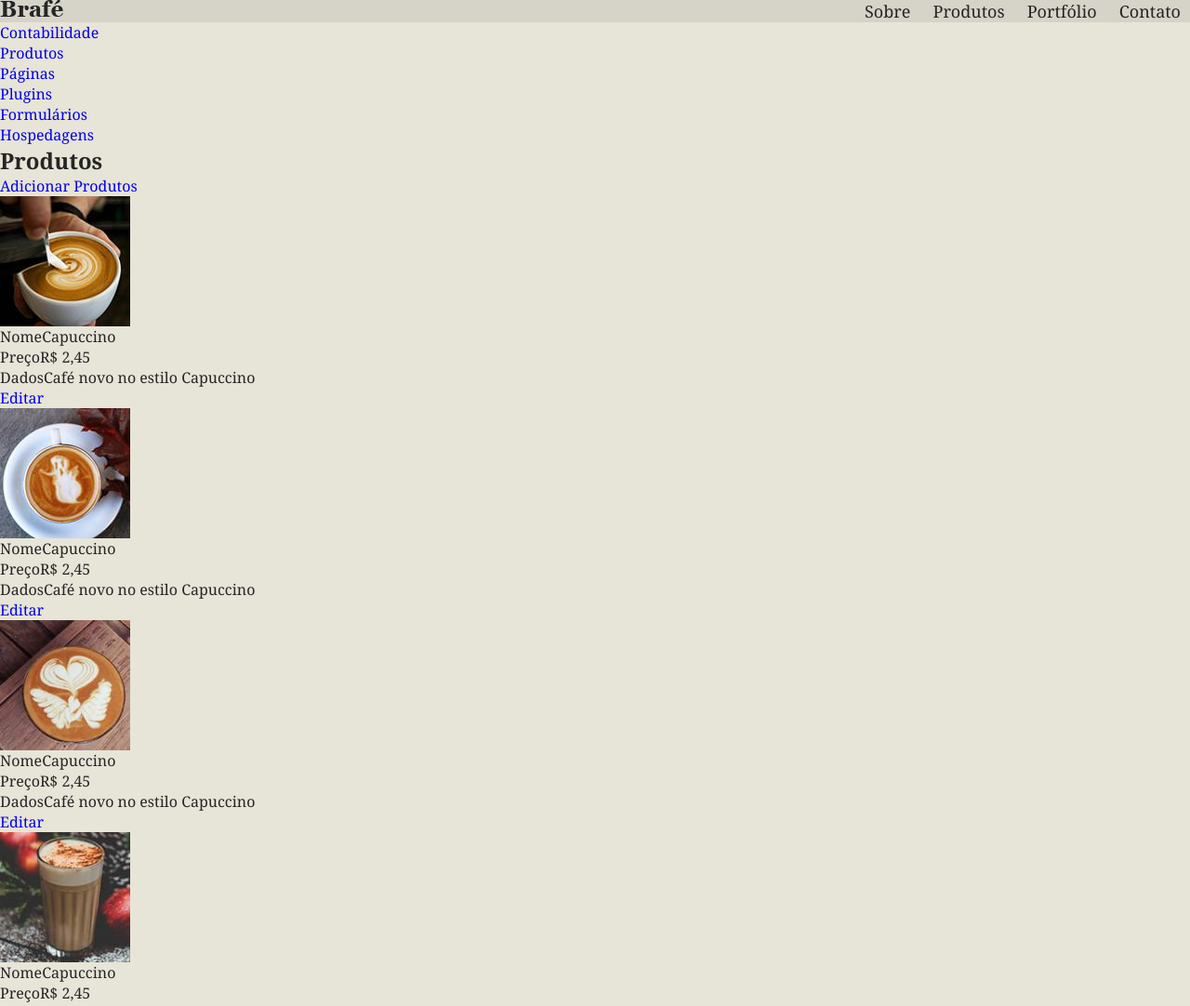
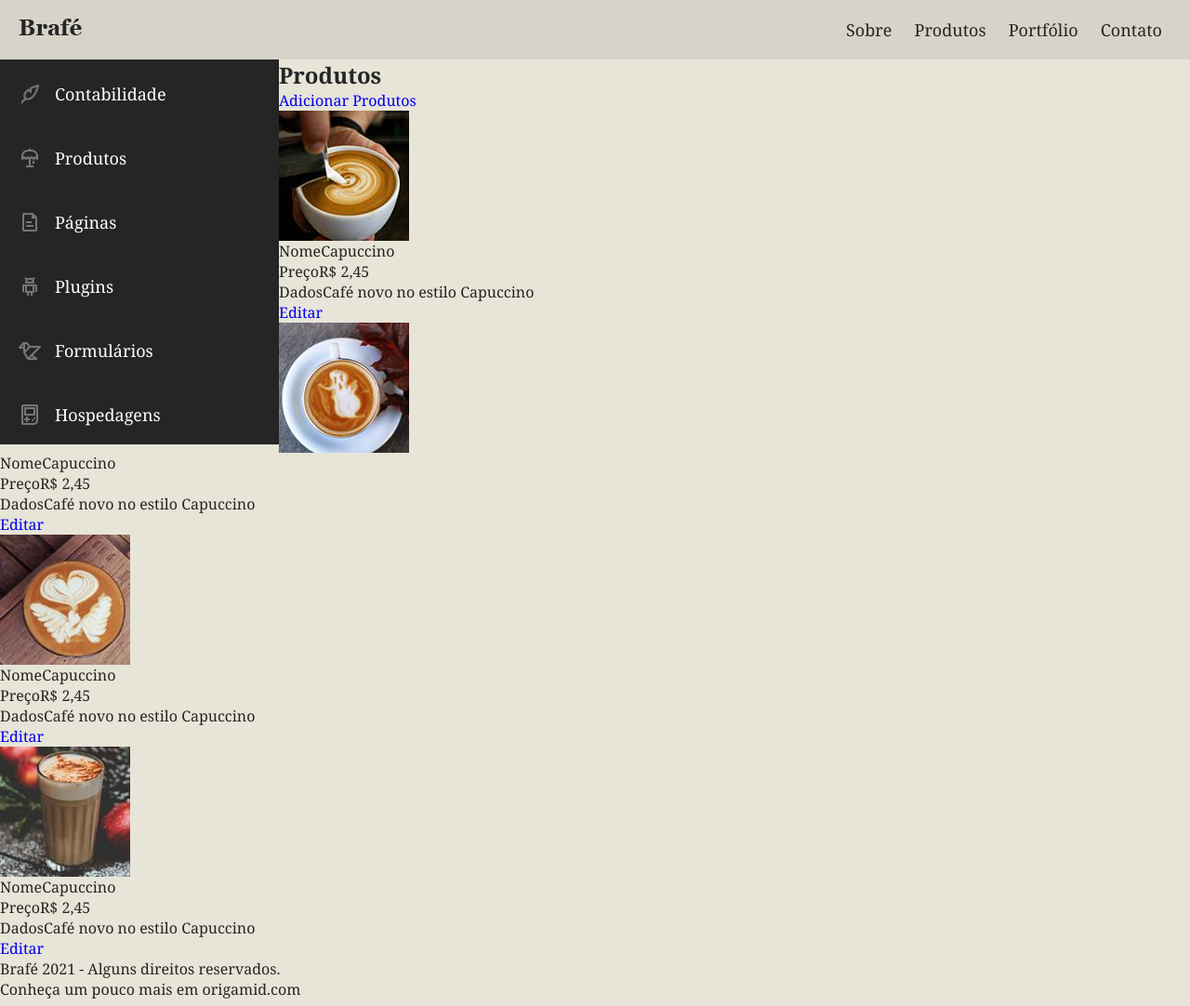
Before and after one commit to thiagoeds/Brafe_3_puro, a plain HTML site: page index.html in a window 1280 px wide. Shown: the top 1082 px of the page at 93% size. Drawn offline with Linux system fonts and the light colour scheme.

Commit message:
continuação

```diff
--- a/css/style.css
+++ b/css/style.css
@@ -30,6 +30,7 @@ a {
 
 .header {
   background: #d6d3c8;
+  padding: 20px;
 }
 
 .header::after, .header::before {
@@ -59,3 +60,57 @@ float: right;
 .header-menu li:first-child a {
   padding-left: 0px;
 }
+
+/* Main */
+
+/* Side Nav */
+
+.side-nav {
+  width: 300px;
+  background: #252525;
+  float: left;
+}
+
+.side-nav li a {
+  display: block;
+  color: #fff;
+  border-color: 2px solid #484846;
+  font-size: 1.125em;
+  padding: 20px;
+}
+
+.side-nav li a::before {
+  content: '';
+  display: inline-block;
+  width: 24px;
+  height: 24px;
+  top: 5px;
+  margin-right: 15px;
+  position: relative;
+  background-image: url('../img/icones.png');
+}
+.nav-contabilidade::before {
+background-position: 0 0;
+}
+.nav-produtos::before {
+background-position: 0 -24px;
+}
+
+.nav-paginas::before {
+background-position: 0 calc(-24px * 2);
+}
+
+.nav-plugins::before {
+background-position: 0 calc(-24px * 3);
+}
+
+.nav-formulario::before {
+background-position: 0 calc(-24px * 4);
+}
+
+.nav-hospedagens::before {
+background-position: 0 calc(-24px * 5);
+}
+
+
+/*  */
--- a/index.html
+++ b/index.html
@@ -26,14 +26,14 @@
   </header>
 
   <main>
-    <nav>
+    <nav class="side-nav">
       <ul>
-        <li><a href="#">Contabilidade</a></li>
-        <li><a href="#">Produtos</a></li>
-        <li><a href="#">Páginas</a></li>
-        <li><a href="#">Plugins</a></li>
-        <li><a href="#">Formulários</a></li>
-        <li><a href="#">Hospedagens</a></li>
+        <li><a class="nav-contabilidade" href="#">Contabilidade</a></li>
+        <li><a class="nav-produtos" href="#">Produtos</a></li>
+        <li><a class="nav-paginas" href="#">Páginas</a></li>
+        <li><a class="nav-plugins" href="#">Plugins</a></li>
+        <li><a class="nav-formulario" href="#">Formulários</a></li>
+        <li><a class="nav-hospedagens" href="#">Hospedagens</a></li>
       </ul>
     </nav>
 
```
